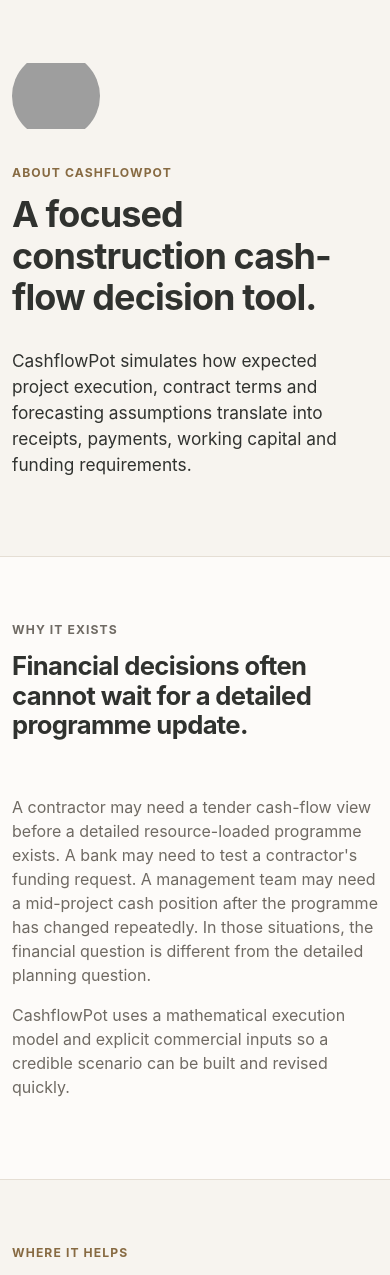
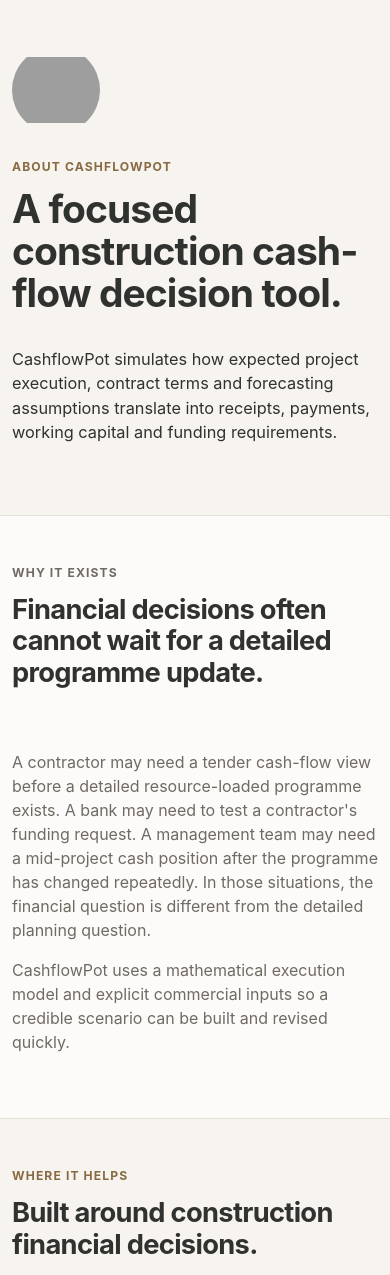
Before and after one commit to iqmia/q_flow, a Flask app: template site/templates/about.html in a window 390 px wide. Shown: the part 65-1340 px from the top of the page. Run offline with Flask 3, Linux system fonts and the light colour scheme; the template is opened without the code that fills it, so the values that code supplies are empty; parts of the project's set-up code (start-up, migrations or seed data) failed here and were passed over; grey boxes are pictures that could not be loaded.

Commit message:
style: load responsive scale overrides

```diff
--- a/site/templates/base.html
+++ b/site/templates/base.html
@@ -33,6 +33,7 @@
   {% endif %}
   <link rel="stylesheet" href="/assets/css/site.css">
   <link rel="stylesheet" href="/assets/css/content-pages.css">
+  <link rel="stylesheet" href="/assets/css/responsive-scale.css">
 </head>
 <body>
   <header class="site-header">
```
